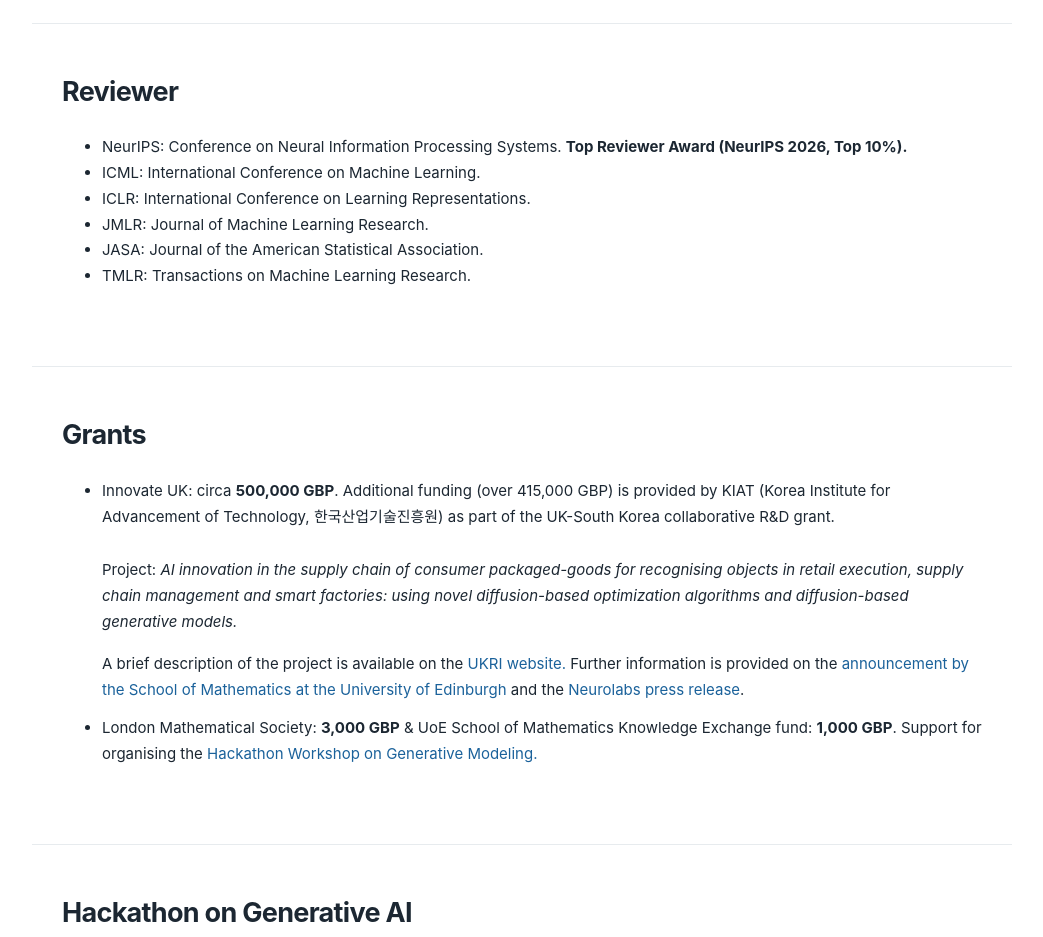
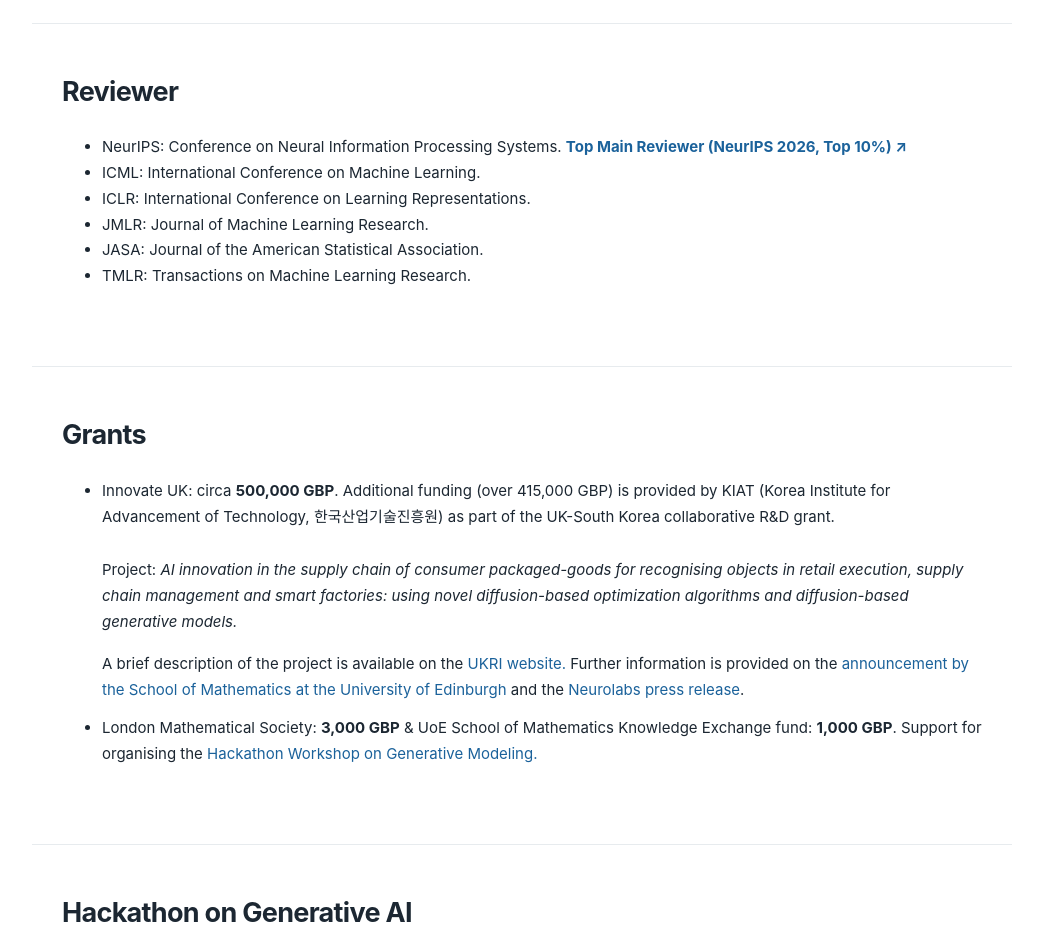
Before and after one commit to stebruno/stebruno.github.io, a plain HTML site: page index.html in a window 1280 px wide. Shown: the part 2420-3357 px from the top of the page, without its empty margins (118-1161 px from the left). Drawn offline with Linux system fonts and the light colour scheme.

Commit message:
Update NeurIPS award link and text format

```diff
--- a/index.html
+++ b/index.html
@@ -188,7 +188,11 @@
 
   <ul>
     <li>NeurIPS: Conference on Neural Information Processing Systems.
-      <strong>Top Reviewer Award (NeurIPS 2026, Top 10%).</strong>
+      <strong>  <a href="https://neurips.cc/Conferences/2026/ProgramCommittee"
+       target="_blank"
+       rel="noopener noreferrer">
+      Top Main Reviewer (NeurIPS 2026, Top 10%) ↗
+    </a> </strong>
     </li>
     <li>ICML: International Conference on Machine Learning.</li>
     <li>ICLR: International Conference on Learning Representations.</li>
```
